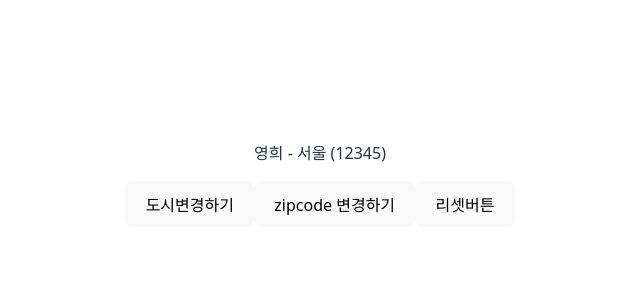
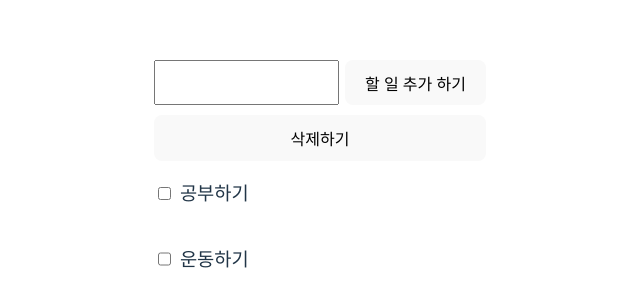
Before and after one commit to yunajoe/react-master-class-part1-inflearn, a React (Vite) app: page / in a window 1280 px wide. Shown: the part 224-530 px from the top of the page, without its empty margins (320-960 px from the left). Built offline with nearby package versions, Linux system fonts and the light colour scheme.

Commit message:
feat: todo 미션

```diff
--- a/src/App.jsx
+++ b/src/App.jsx
@@ -1,12 +1,33 @@
 import "./App.css";
-import User from "./User";
-// { name: "영희", age: 25, address: { city: "서울", zipcode: "12345" } }
+import Todo from "./Todo.tsx";
+/**
+ *
+ * @returns
+ * # 초기 상태
+공부하기
+운동하기
+
+# [할 일 추가] 클릭 후
+공부하기
+운동하기
+청소하기
+
+# [삭제] 클릭 후
+운동하기
+청소하기
+
+# 체크박스 클릭 시
+공부하기 (✅)
+운동하기 (✅)
+ *
+ */
 
 function App() {
   return (
     <>
-      {/* <Profile /> */}
-      <User />
+      {/* <Profile />
+      <User /> */}
+      <Todo />
     </>
   );
 }
--- a/src/Profile.tsx
+++ b/src/Profile.tsx
@@ -65,7 +65,7 @@ function Profile() {
   };
 
   return (
-    <div>
+    <div style={{ border: "5px solid #8B98A3", padding: "6px" }}>
       <div style={{ display: "flex" }}>
         <div>
           {data.map((item) => (
--- /dev/null
+++ b/src/Todo.tsx
@@ -0,0 +1,65 @@
+import { ChangeEvent, useState } from "react";
+
+const InitTotoData = [
+  { id: 1, todo: "공부하기", checked: false },
+  { id: 2, todo: "운동하기", checked: false },
+];
+
+function Todo() {
+  const [todoList, setTodoList] = useState(InitTotoData);
+  const [newTodo, setNewTodo] = useState("");
+
+  const handleChange = (e: ChangeEvent<HTMLInputElement>) => {
+    const value = e.target.value.trim();
+    setNewTodo(value);
+  };
+  const handleAddTodo = () => {
+    if (!newTodo) return;
+    setTodoList((prev) => [
+      ...prev,
+      { id: todoList.length, todo: newTodo, checked: false },
+    ]);
+    setNewTodo("");
+  };
+
+  const handleDelete = () => {
+    // checked: true 인것을 삭제하기
+    const remainTodoList = todoList.filter((item) => !item.checked);
+    setTodoList(remainTodoList);
+  };
+
+  return (
+    <div>
+      <div style={{ display: "flex", flexDirection: "column", rowGap: "10px" }}>
+        <div style={{ display: "flex", columnGap: "6px" }}>
+          <input value={newTodo} onChange={handleChange} />
+          <button onClick={handleAddTodo}>할 일 추가 하기</button>
+        </div>
+        <button onClick={handleDelete}>삭제하기</button>
+      </div>
+
+      {todoList.map((item) => (
+        <div key={item.id} style={{ display: "flex", columnGap: "6px" }}>
+          <input
+            type="checkbox"
+            id={String(item.id)}
+            checked={item.checked}
+            onChange={(e) => {
+              const checkValue = e.target.checked;
+              setTodoList((prev) => {
+                return prev.map((item) =>
+                  String(item.id) === e.target.id
+                    ? { ...item, checked: checkValue }
+                    : item,
+                );
+              });
+            }}
+          />
+          <h3>{item.todo}</h3>
+        </div>
+      ))}
+    </div>
+  );
+}
+
+export default Todo;
--- a/src/User.tsx
+++ b/src/User.tsx
@@ -24,7 +24,7 @@ function User() {
     setUserInfo(InitData);
   };
   return (
-    <div>
+    <div style={{ border: "5px solid #8B98A3", padding: "6px" }}>
       <p>
         {userInfo.name} - {userInfo.address.city} ({userInfo.address.zipcode})
       </p>
```
Also changed, not shown: 1 other file (tests, documents, lock files or other folders).
